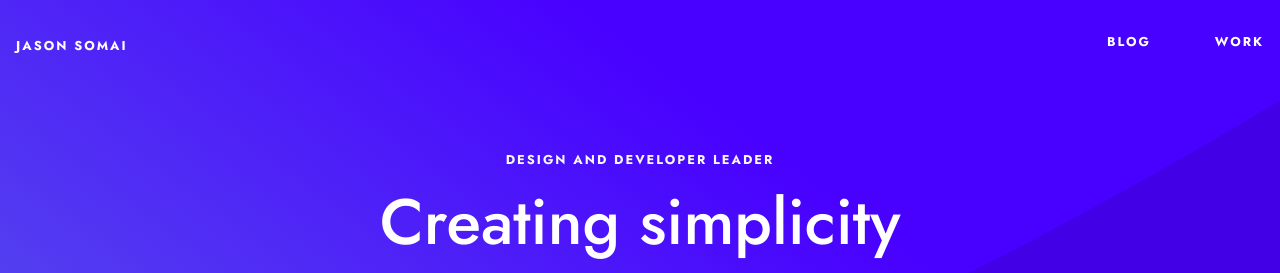
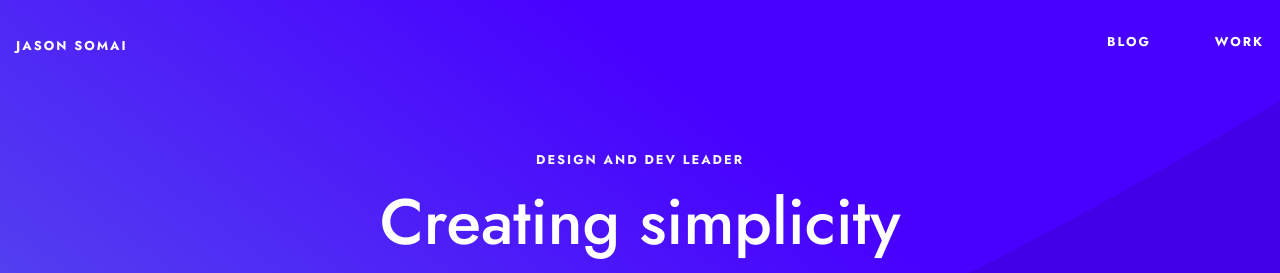
Before and after one commit to somaij/portfolio-2024, a Next.js app: page / in a window 1280 px wide. Shown: the top 273 px of the page. Built offline with nearby package versions, Linux system fonts and the light colour scheme.

Commit message:
grammar!

```diff
--- a/pages/index.js
+++ b/pages/index.js
@@ -176,7 +176,7 @@ export default function Home({ allPostsData }) {
                 </div>
                 <div className="container">
                     <div className="masthead-header">
-                        <div className="sub">Design and Developer Leader</div>
+                        <div className="sub">Design and Dev Leader</div>
                         <h1>Creating simplicity</h1>
                     </div>
                 </div>
```
